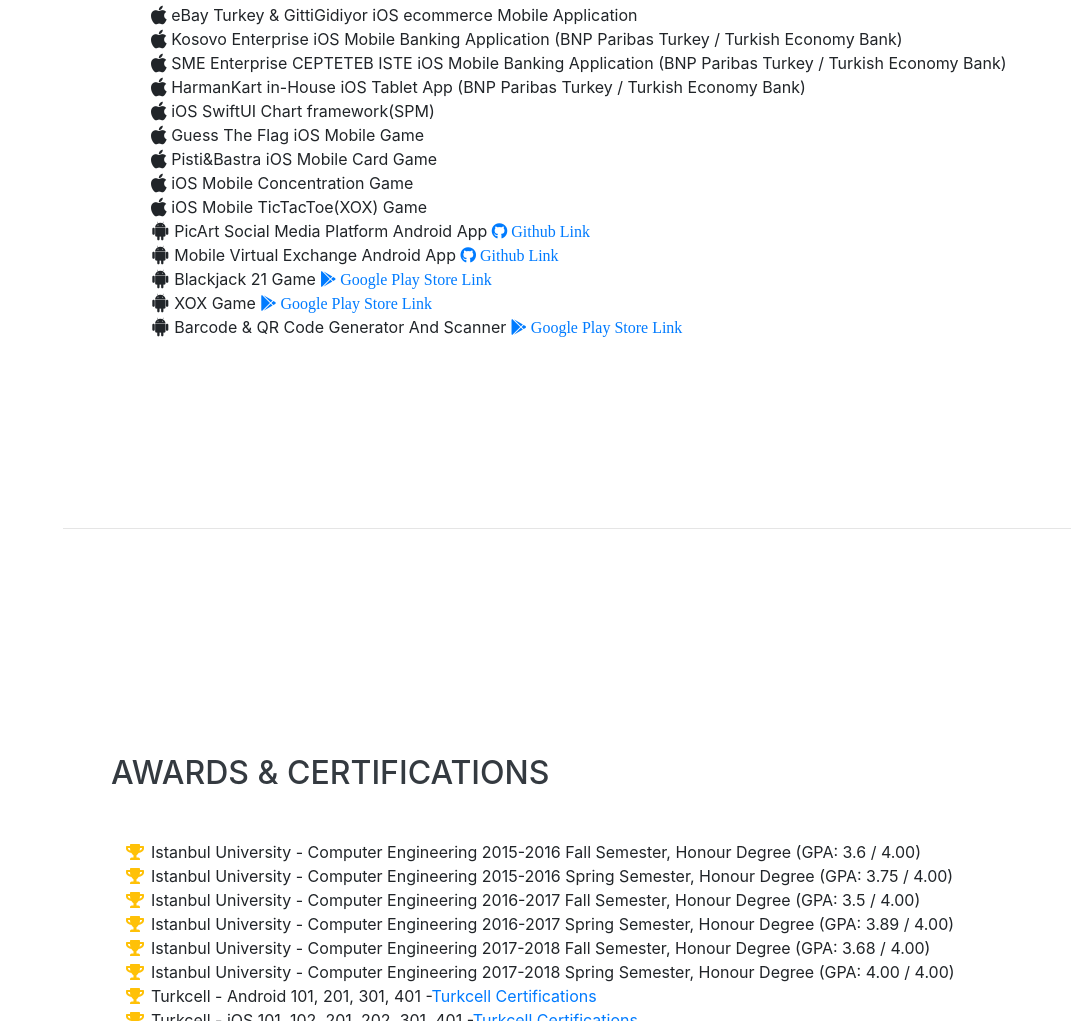
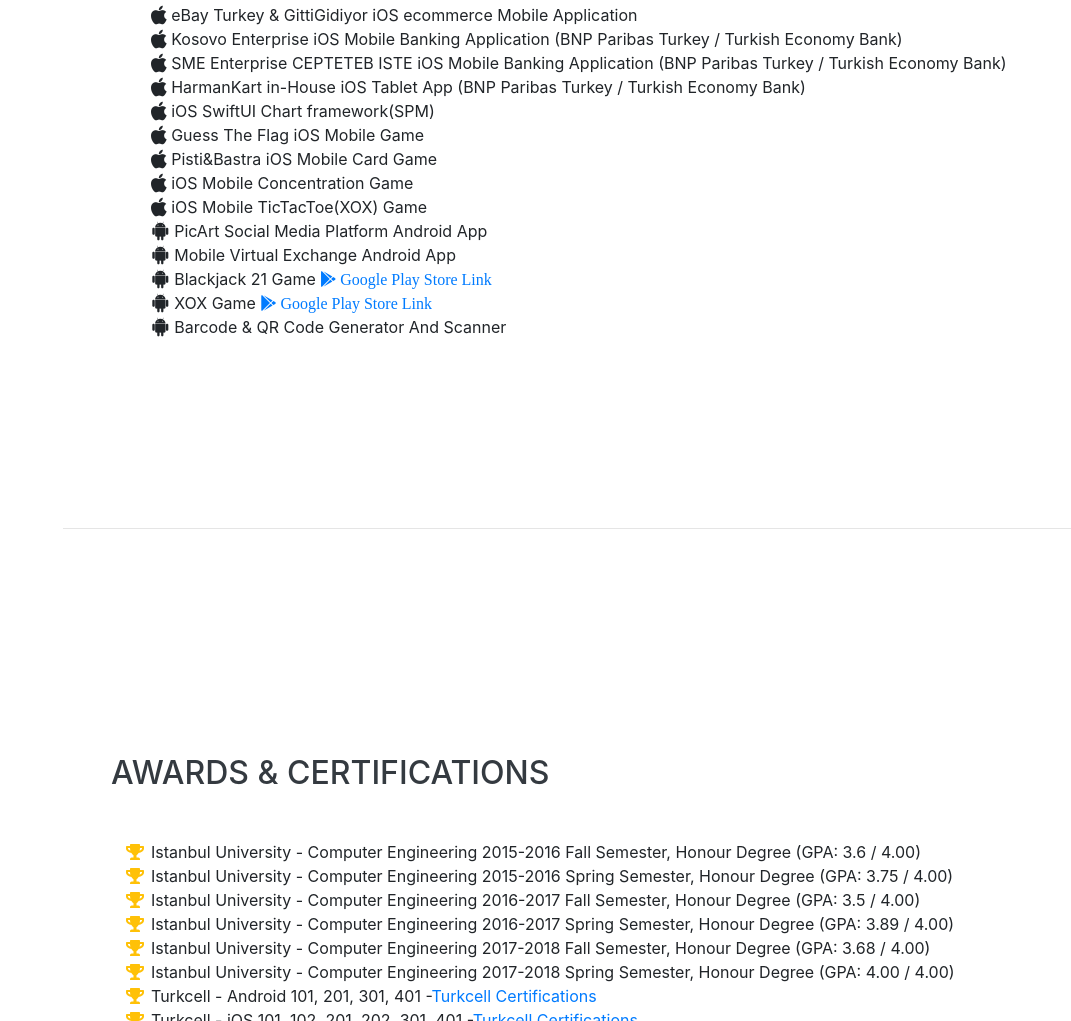
Before and after one commit to ilyadaberdil/ilyadaberdil.github.io, a website with bundled scripts: page index.html in a window 1280 px wide. Shown: the part 4399-5420 px from the top of the page, without its empty margins (209-1280 px from the left). Built offline with nearby package versions, Linux system fonts and the light colour scheme; a web font is replaced by a local one.

Commit message:
no message

```diff
--- a/index.html
+++ b/index.html
@@ -377,10 +377,10 @@
               iOS Mobile TicTacToe(XOX) Game</li>
           <li>
             <i class="fab fa-android fa-lg "></i>
-              PicArt Social Media Platform Android App <a href="https://github.com/ilyada/PicArt" target="_blank"><i class="fab fa-github"> Github Link</i></a></li>
+              PicArt Social Media Platform Android App</li>
           <li>
             <i class="fab fa-android fa-lg "></i>
-              Mobile Virtual Exchange Android App <a href="https://github.com/ilyada/DovizApp" target="_blank"><i class="fab fa-github"> Github Link</i></a></li>
+              Mobile Virtual Exchange Android App</li>
 
 
           <li>
@@ -391,7 +391,7 @@
               XOX Game <a href="https://play.google.com/store/apps/details?id=apps.iliada.tictactoe" target="_blank"><i class="fab fa-google-play"> Google Play Store Link</i></a></li>
           <li>
             <i class="fab fa-android fa-lg "></i>
-              Barcode &amp; QR Code Generator And Scanner <a href="https://play.google.com/store/apps/details?id=barkod.ilyada.myapplication" target="_blank"><i class="fab fa-google-play"> Google Play Store Link</i></a></li>
+              Barcode &amp; QR Code Generator And Scanner</li>
         </ul>
           </div>
     </section>
```
